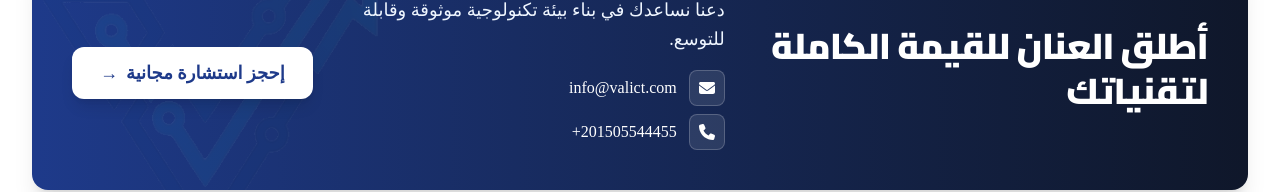
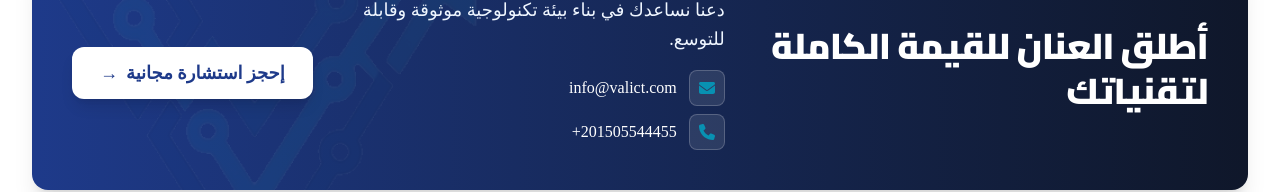
Before and after one commit to Tarek-Ali0/Valict, a Next.js app: page /ar in a window 1280 px wide. Shown: the part 3172-3364 px from the top of the page. Built offline with nearby package versions, Linux system fonts and the light colour scheme.

Commit message:
Update watermark and icon colors in Contact component

```diff
--- a/src/components/Contact.tsx
+++ b/src/components/Contact.tsx
@@ -16,8 +16,8 @@ export function Contact({ dict }: ContactProps) {
           {/* الشريط */}
           <div className="relative w-full bg-gradient-to-r from-valict-navy to-valict-dark rounded-2xl p-8 md:p-10 shadow-xl overflow-hidden">
 
-            {/* الـ Watermark (صورة JustV) على الشمال - صغرناه شوية */}
-            <div className="absolute top-1/2 left-0 -translate-y-1/2 w-[350px] h-[350px] opacity-[0.08] pointer-events-none">
+            {/* الـ Watermark (صورة JustV) على الشمال - رجعناه كبير */}
+            <div className="absolute top-1/2 left-0 -translate-y-1/2 w-[450px] h-[450px] opacity-[0.08] pointer-events-none">
               <Image
                 src="/JustV.png"
                 alt=""
@@ -49,7 +49,8 @@ export function Contact({ dict }: ContactProps) {
                     aria-label={`Send an email to ${dict.contact.email}`}
                   >
                     <div className="flex-shrink-0 w-9 h-9 rounded-lg bg-white/10 border border-white/20 flex items-center justify-center group-hover:bg-white/20 transition-all">
-                      <FaEnvelope className="w-4 h-4 text-white" />
+                      {/* أيقونة الإيميل: رجعت سماوية */}
+                      <FaEnvelope className="w-4 h-4 text-valict-cyan" />
                     </div>
                     <span className="text-sm md:text-base font-medium">{dict.contact.email}</span>
                   </a>
@@ -59,14 +60,15 @@ export function Contact({ dict }: ContactProps) {
                     aria-label={`Call Valict support team at ${dict.contact.phone}`}
                   >
                     <div className="flex-shrink-0 w-9 h-9 rounded-lg bg-white/10 border border-white/20 flex items-center justify-center group-hover:bg-white/20 transition-all">
-                      <FaPhone className="w-4 h-4 text-white" />
+                      {/* أيقونة التليفون: رجعت سماوية */}
+                      <FaPhone className="w-4 h-4 text-valict-cyan" />
                     </div>
                     <span className="text-sm md:text-base font-medium" dir="ltr">{dict.contact.phone}</span>
                   </a>
                 </div>
               </div>
 
-              {/* 3. الزرار (مستطيل بزوايا مدورة) */}
+              {/* 3. الزرار */}
               <div className="lg:col-span-3 flex justify-center lg:justify-end w-full">
                 <a
                   href={`mailto:${dict.contact.email}`}
```
